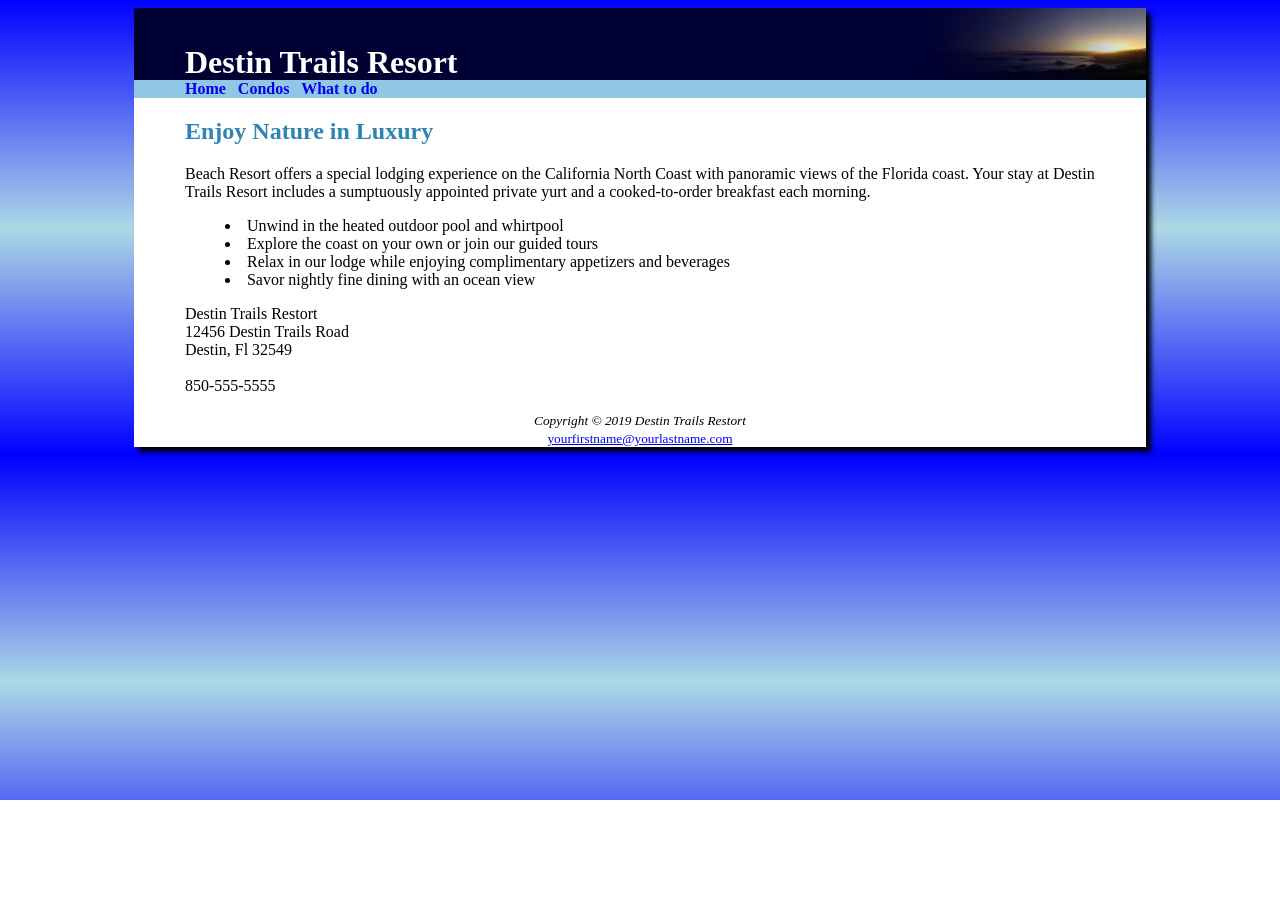
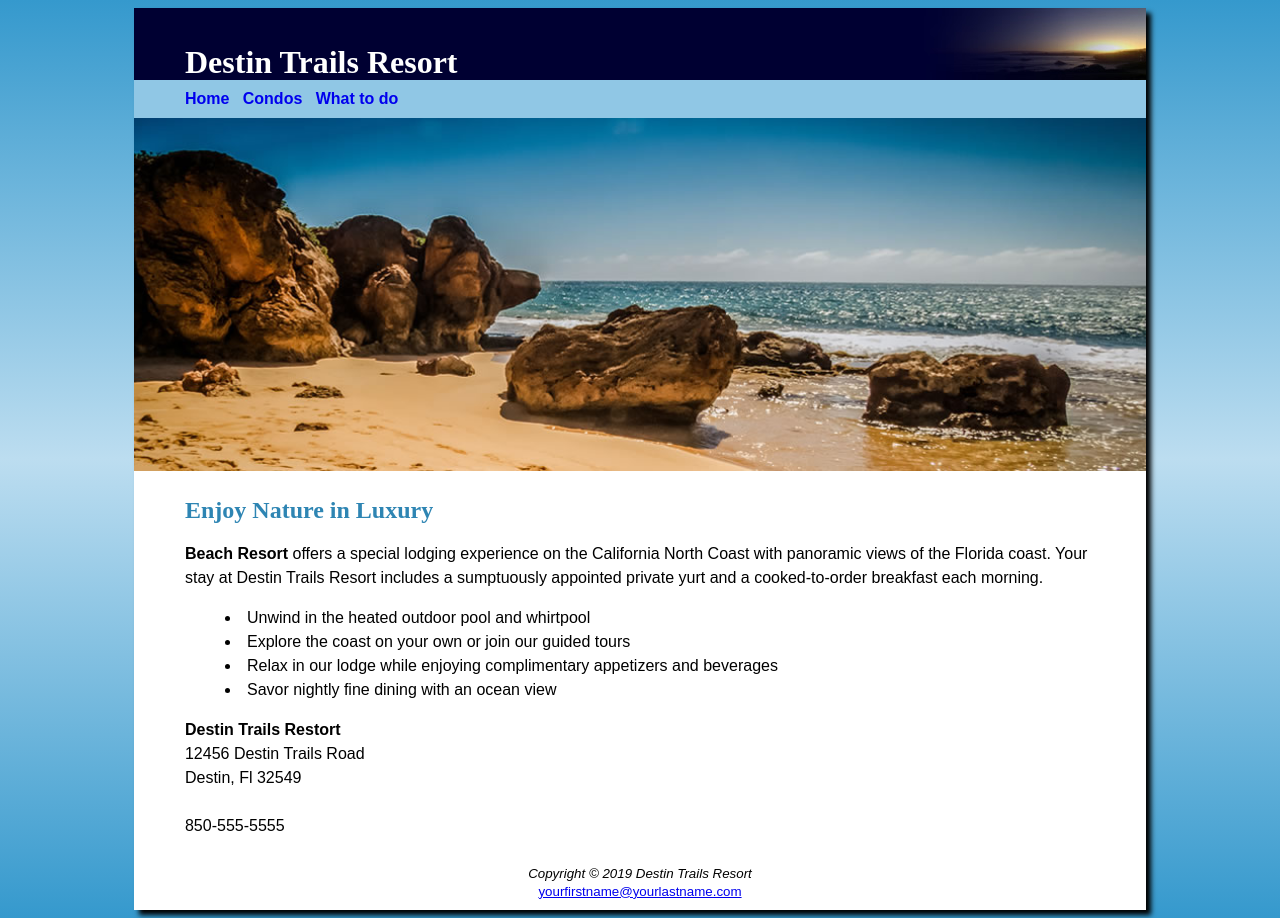
Before and after one commit to SpKorioth/Assignments, a PHP site: page / in a window 1280 px wide. Before the commit the page ends 800 px from the top, so only its background shows below. Run offline with PHP 8.4, Linux system fonts and the light colour scheme.

Commit message:
Assignment 1

```diff
--- a/condo.html
+++ b/condo.html
@@ -18,6 +18,8 @@
 	</b>
 </nav>
 <main>
+<image src="coast.jpg" alt="coast">
+<div id=text>
 		<h2>The condos at Destin Trails</h2>
     <dl>
       <dt>What is a condo?</dt>
@@ -34,10 +36,11 @@
           changing weather with light layers of clothing. It's also helpful to bring a
           flashlight and a sense of adventure!</dd>
     </dl>
+</div>
 </main>
 <footer>
 	<small>
-    <i>Copyright &copy; 2019 Destin Trails Restort</i>
+    <i>Copyright &copy; 2019 Destin Trails Resort</i>
     <br>
     <a href="mailto:yourfirstname@yourlastname.com">yourfirstname@yourlastname.com</a>
   </small>
--- a/index.html
+++ b/index.html
@@ -18,8 +18,10 @@
 	</b>
 </nav>
 <main>
+<image src="coast.jpg" alt="coast">
+<div id=text>
 		<h2>Enjoy Nature in Luxury</h2>
-		<p>Beach Resort offers a special lodging experience on the California North
+		<p><b>Beach Resort</b> offers a special lodging experience on the California North
     Coast with panoramic views of the Florida coast. Your stay at Destin Trails
     Resort includes a sumptuously appointed private yurt and a cooked-to-order
     breakfast each morning.
@@ -31,16 +33,17 @@
       <li>Savor nightly fine dining with an ocean view</li>
     </ul>
     <p>
-      Destin Trails Restort<br>
+      <b>Destin Trails Restort</b><br>
       12456 Destin Trails Road<br>
       Destin, Fl 32549<br><br>
 
       850-555-5555
     </p>
+</div>
 </main>
 <footer>
 	<small>
-    <i>Copyright &copy; 2019 Destin Trails Restort</i>
+    <i>Copyright &copy; 2019 Destin Trails Resort</i>
     <br>
     <a href="mailto:yourfirstname@yourlastname.com">yourfirstname@yourlastname.com</a>
   </small>
--- a/style1.css
+++ b/style1.css
@@ -1,9 +1,25 @@
-html
+body
 {
-	background-image: linear-gradient(blue, LightBlue, blue);
+	background-image: linear-gradient(rgb(53, 153, 205), rgb(188, 221, 240), rgb(53, 153, 205));
+	font-family: sans-serif;
 }
 
-header, nav, main{padding: 0% 5%;}
+main{line-height: 150%;}
+
+h1, h2, h3, h4{font-family: serif;}
+
+header, nav, #text{padding: 0% 5%;}
+nav{padding: 10px 5%;}
+footer{padding: 10px 0;}
+
+dt {font-weight: bold;}
+
+img
+{
+ width: 100%;
+ height: 100%;
+}
+
 nav a{text-decoration: none;}
 
 ol, ul
--- a/whattodo.html
+++ b/whattodo.html
@@ -21,7 +21,7 @@
 </main>
 <footer>
 	<small>
-    <i>Copyright &copy; 2019 Destin Trails Restort</i>
+    <i>Copyright &copy; 2019 Destin Trails Resort</i>
     <br>
     <a href="mailto:yourfirstname@yourlastname.com">yourfirstname@yourlastname.com</a>
   </small>
```
